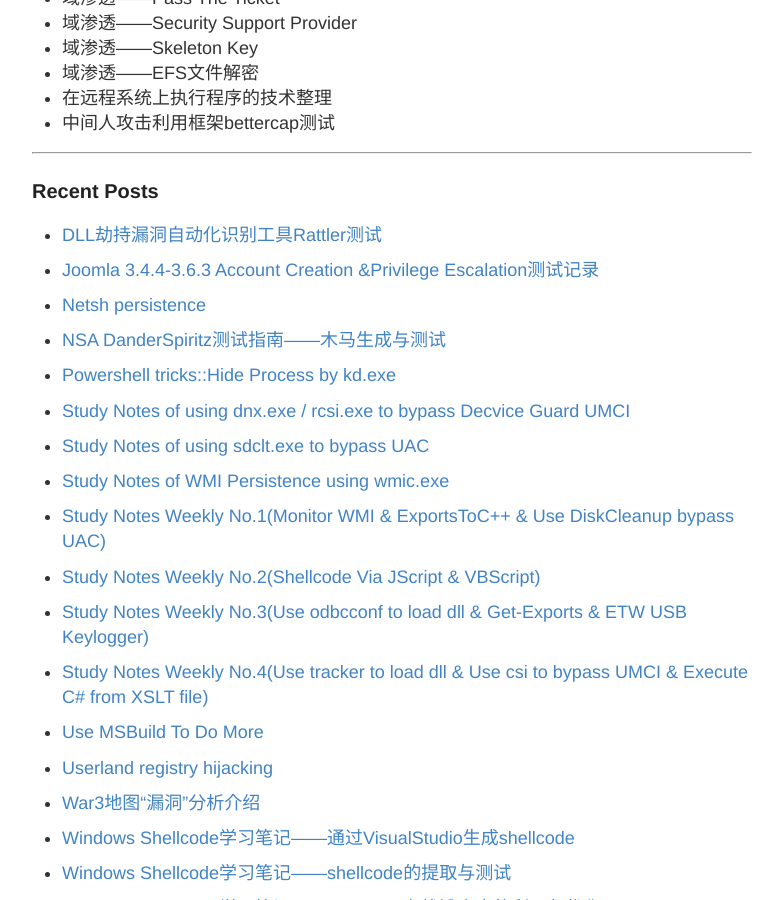
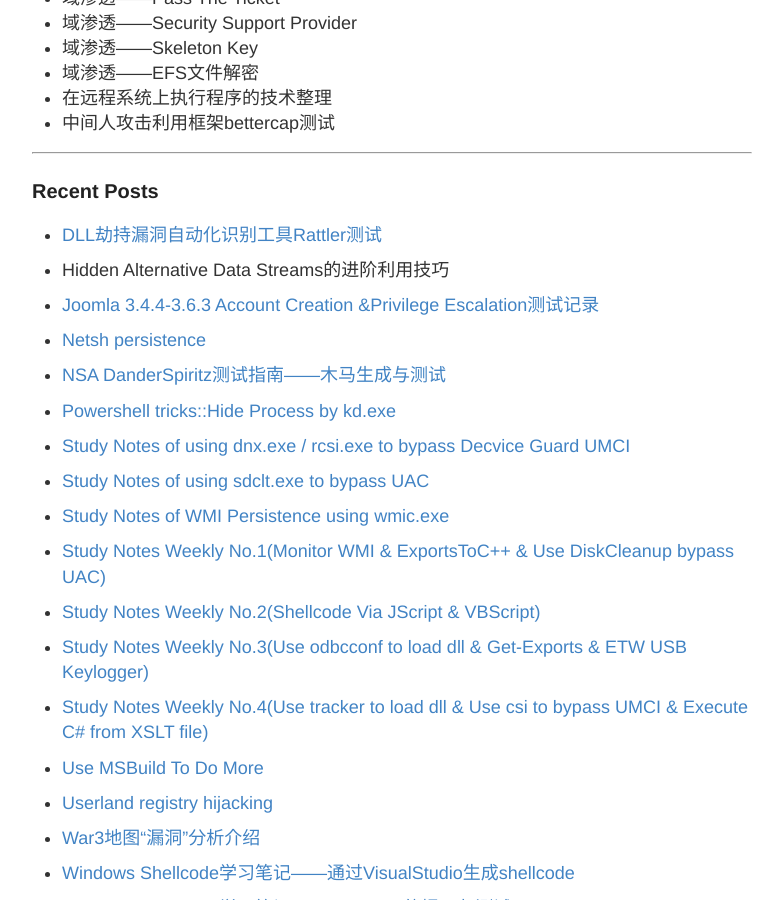
Before and after one commit to 3gstudent/backup-3gstudent.github.io, a Jekyll site: the page built from about.md, in a window 1280 px wide and 900 px high, scrolled down 1429 px. Shown: the whole window, without its empty margins (248-1031 px from the left). Built offline with Jekyll 4.4.1, drawn with Linux system fonts in a browser that asks for light colours.

Commit message:
Update about.md

```diff
--- a/about.md
+++ b/about.md
@@ -68,6 +68,9 @@ Github:   [3gstudent](https://github.com/3gstudent)
 
 -
  [DLL劫持漏洞自动化识别工具Rattler测试](https://3gstudent.github.io/3gstudent.github.io/DLL%E5%8A%AB%E6%8C%81%E6%BC%8F%E6%B4%9E%E8%87%AA%E5%8A%A8%E5%8C%96%E8%AF%86%E5%88%AB%E5%B7%A5%E5%85%B7Rattler%E6%B5%8B%E8%AF%95/)
+
+-
+ Hidden Alternative Data Streams的进阶利用技巧
 
 -
  [Joomla 3.4.4-3.6.3 Account Creation &Privilege Escalation测试记录](https://3gstudent.github.io/3gstudent.github.io/Joomla-3.4.4-3.6.3-Account-Creation-&Privilege-Escalation%E6%B5%8B%E8%AF%95%E8%AE%B0%E5%BD%95/)
```
